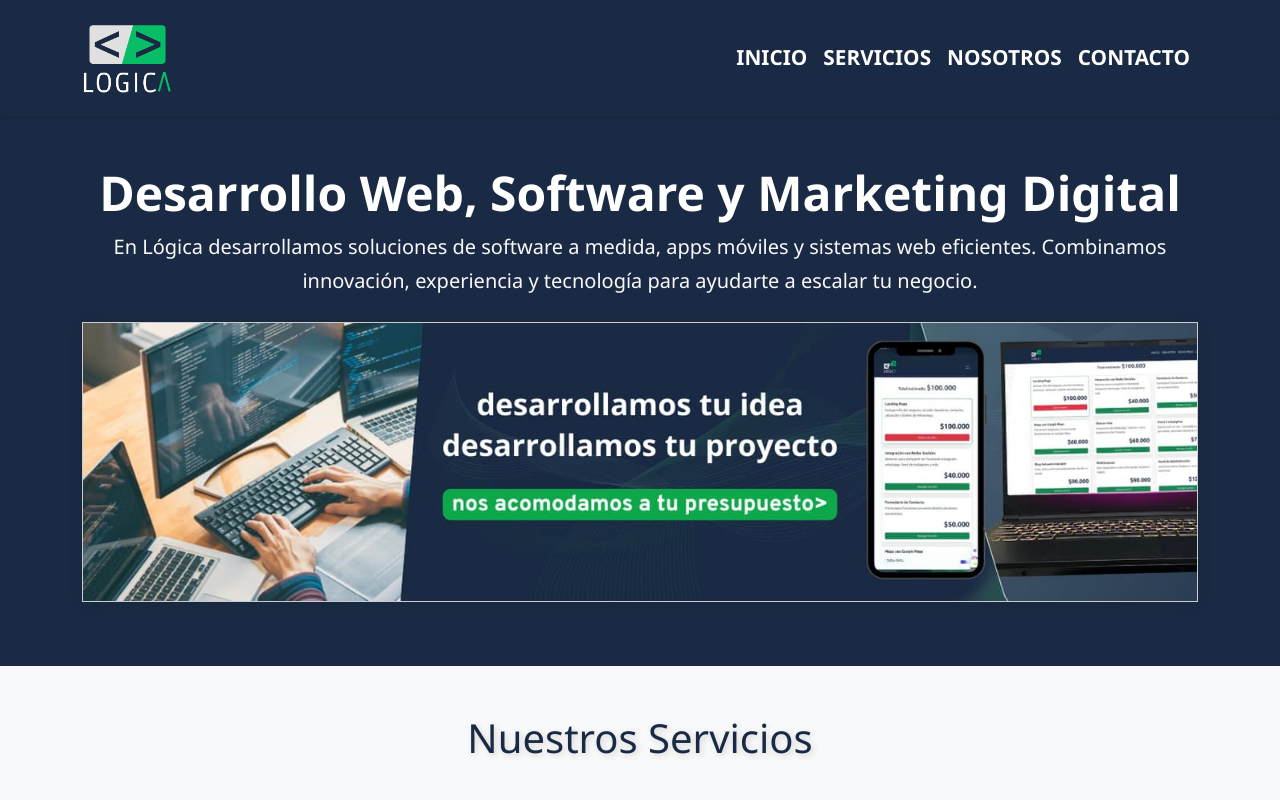
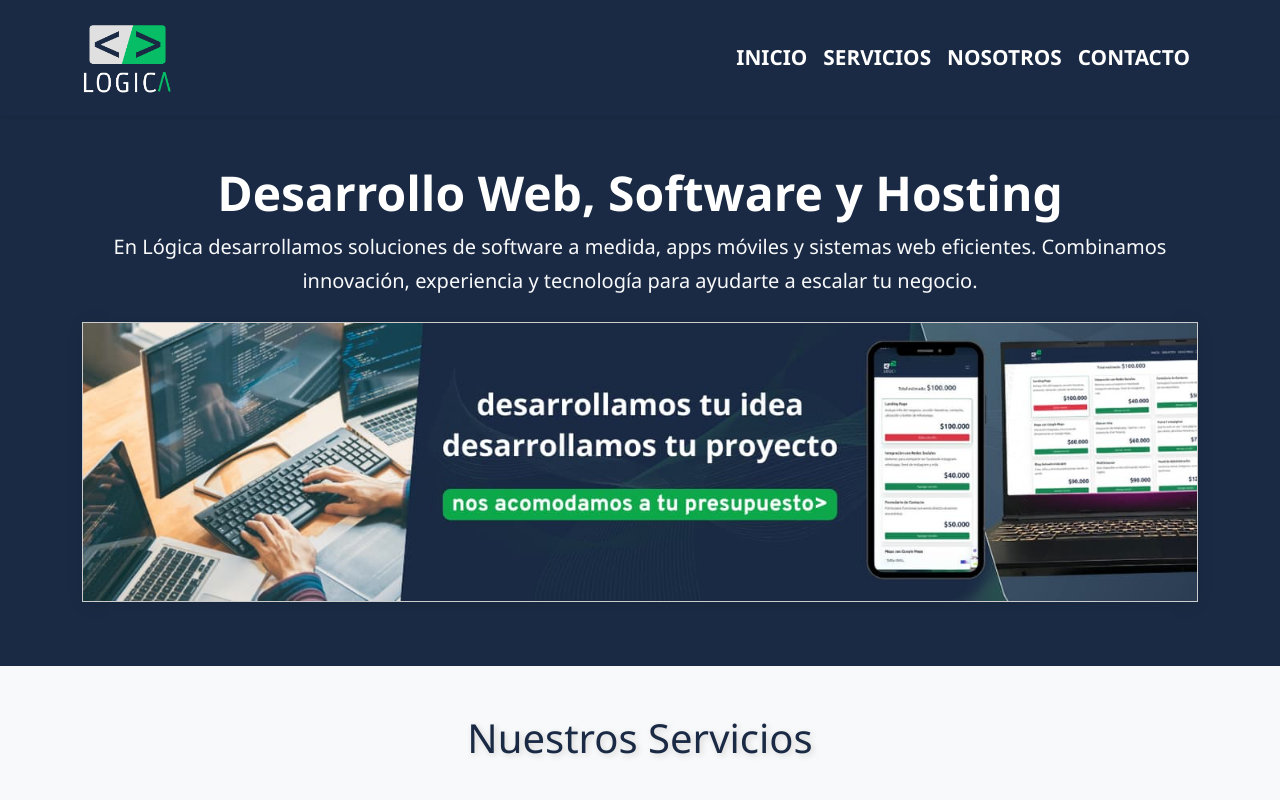
Before and after one commit to cristiangodoyangel/weblogicacl, a React (Vite) app: page / in a window 1280 px wide. Shown: the top 800 px of the page. Built offline with nearby package versions, Linux system fonts and the light colour scheme.

Commit message:
se modifica Hero

```diff
--- a/src/components/Hero.jsx
+++ b/src/components/Hero.jsx
@@ -8,7 +8,7 @@ function Hero() {
   return (
     <section className="py-5 text-center" style={{ backgroundColor: '#1A2A44' }}>
       <Container>
-                <h1 className="display-5 fw-bold text-white">Desarrollo Web, Software y Marketing Digital</h1>
+                <h1 className="display-5 fw-bold text-white">Desarrollo Web, Software y Hosting</h1>
         <p className="lead text-light mb-4">
         En Lógica desarrollamos soluciones de software a medida, apps móviles y sistemas web eficientes. Combinamos innovación, experiencia y tecnología para ayudarte a escalar tu negocio.
         </p>
```
